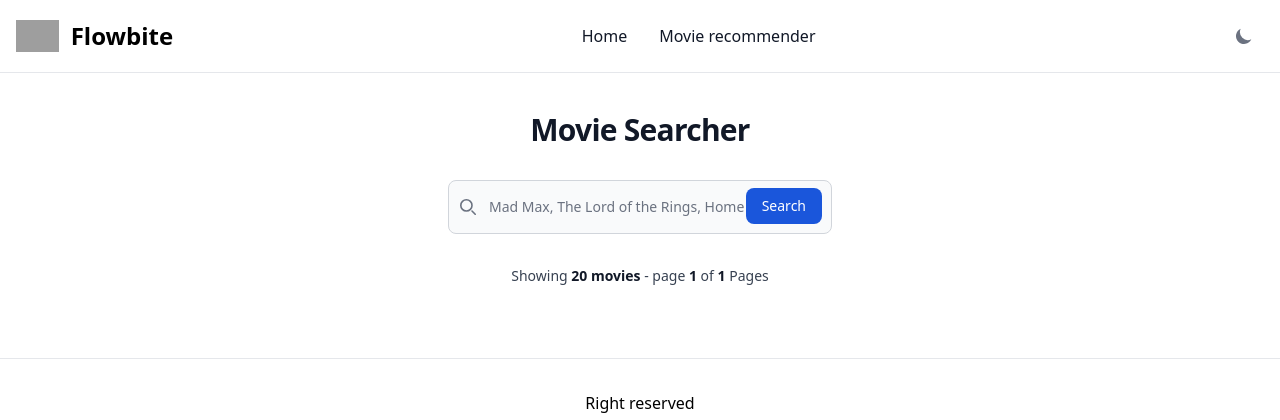
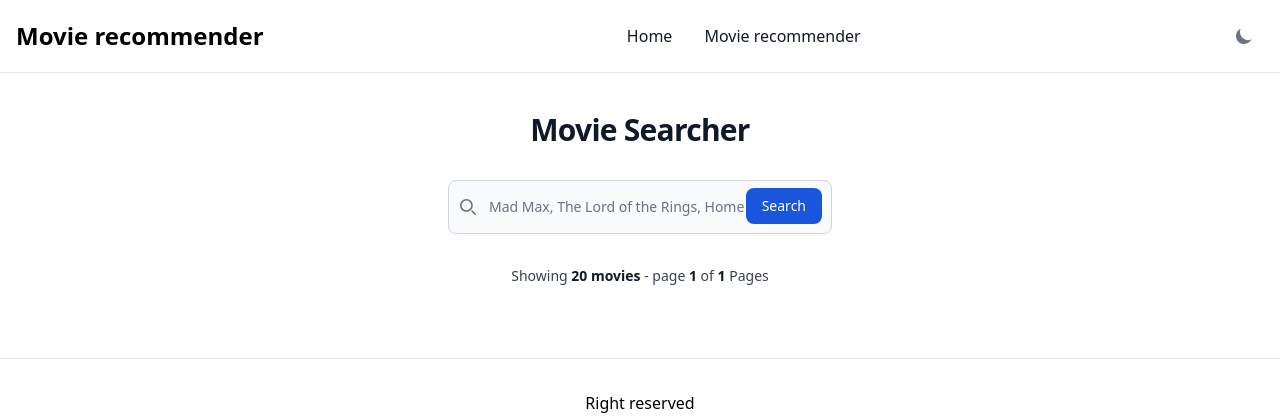
Before and after one commit to VictorZ94/movie-recommender, a Django app: page / in a window 1280 px wide. Shown: the top 420 px of the page. Run offline with Django 3.2, Linux system fonts and the light colour scheme; data that the repository does not hold is empty; style sheets or scripts are compiled from the project's sources; some libraries are stand-ins or nearby versions; grey boxes are pictures that could not be loaded.

Commit message:
templates

```diff
--- a/templates/movierecommender/base.html
+++ b/templates/movierecommender/base.html
@@ -12,9 +12,8 @@
     <body class="bg-white dark:bg-gray-900">
         <nav class="bg-white border-gray-200 dark:bg-gray-900 fixed w-full z-20 top-0 left-0 border-b dark:border-gray-600">
         <div class="flex flex-wrap items-center justify-between mx-auto p-4">
-            <a href="https://flowbite.com/" class="flex items-center">
-                <img src="https://flowbite.com/docs/images/logo.svg" class="h-8 mr-3" alt="Flowbite Logo" />
-                <span class="self-center text-2xl font-semibold whitespace-nowrap dark:text-white">Flowbite</span>
+            <a href="#" class="flex items-center">
+                <span class="self-center text-2xl font-semibold whitespace-nowrap dark:text-white">Movie recommender</span>
             </a>
             <div class="flex md:order-2">
                 <button id="theme-toggle" type="button" class="text-gray-500 dark:text-gray-400 hover:bg-gray-100 dark:hover:bg-gray-700 focus:outline-none focus:ring-4 focus:ring-gray-200 dark:focus:ring-gray-700 rounded-lg text-sm p-2.5">
```
